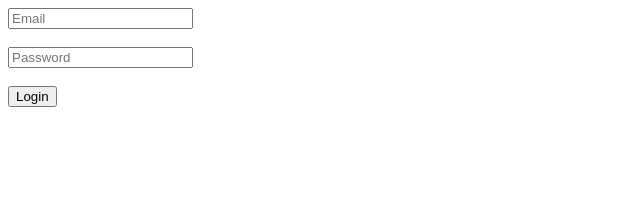
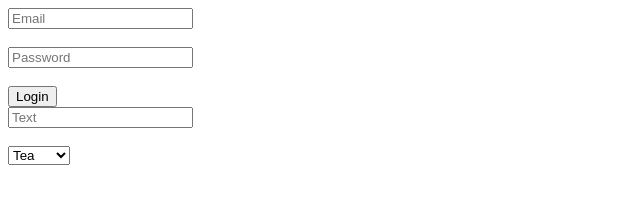
Before and after one commit to RejuanRaj97/My-first-Github-repository, a plain HTML site: page index.html in a window 1280 px wide. Shown: the whole page, without its empty margins (0-640 px from the left). Drawn offline with Linux system fonts and the light colour scheme.

Commit message:
added select option tag

```diff
--- a/index.html
+++ b/index.html
@@ -11,5 +11,11 @@
         <input type="password" placeholder="Password" name="Your password" id=""><br><br>
         <input type="submit" value="Login">
     </form>
+    <input type="text" placeholder="Text" name="" id=""><br><br>
+    <select name="" id="">
+        <option value="tea">Tea</option>
+        <option value="Coffee">Coffee</option>
+        <option value="drinks">Drinks</option>
+    </select>
 </body>
 </html>
```
